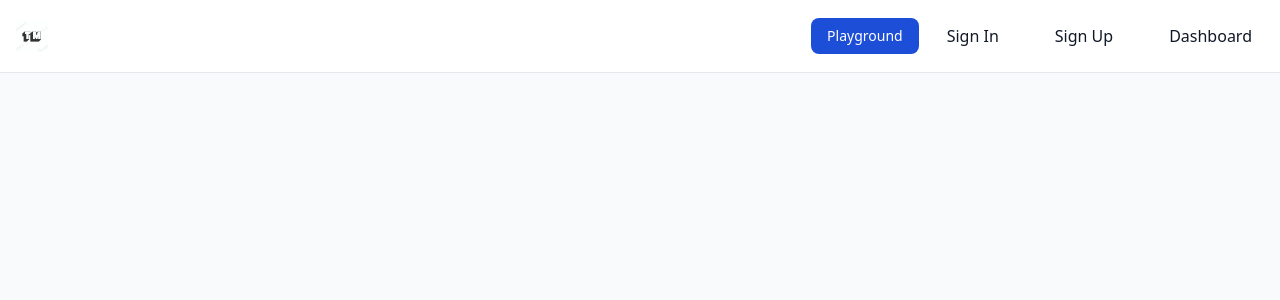
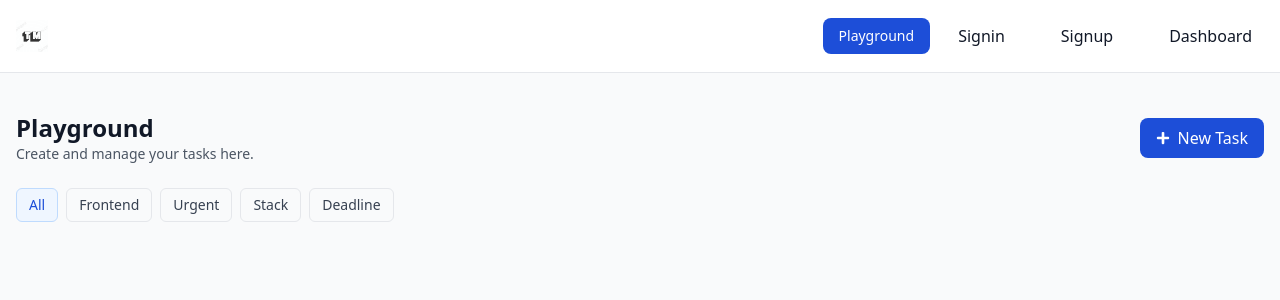
Before and after one commit to Shravancoder01/Task_Web_app, a React (Vite) app: page /playground in a window 1280 px wide. Shown: the top 300 px of the page. Built offline with nearby package versions, Linux system fonts and the light colour scheme.

Commit message:
initialize commit

```diff
--- a/src/components/hero/Navbar.jsx
+++ b/src/components/hero/Navbar.jsx
@@ -48,7 +48,7 @@ const Navbar = () => {
         `}
           >
             <ul className="flex flex-col md:flex-row md:space-x-8 mt-4 md:mt-0 font-medium">
-              {["Sign In", "Sign Up", "Dashboard"].map((item) => (
+              {["signin", "signup", "dashboard"].map((item) => (
                 <li key={item}>
                   <Link
                     to={`/${item}`}
--- a/src/components/pages/PageNotFound.jsx
+++ b/src/components/pages/PageNotFound.jsx
@@ -1,5 +1,7 @@
 import React from "react";
 import { FaExclamationTriangle } from "react-icons/fa";
+import { Link } from "react-router-dom";
+
 
 const PageNotFound = () => {
   return (
@@ -7,7 +9,7 @@ const PageNotFound = () => {
       <h1 style={styles.title}>404</h1>
       <p style={styles.message}>Oops! The page you are looking for does not exist.</p>
       <FaExclamationTriangle style={styles.icon} />
-      <a href="/" style={styles.button}>Go Back Home</a>
+      <Link to="/" style={styles.button}>Go Back Home</Link>
     </div>
   );
 };
--- a/src/components/pages/Playground.jsx
+++ b/src/components/pages/Playground.jsx
@@ -1,11 +1,136 @@
 import React from 'react'
+import { FaPlus, FaTrashAlt } from 'react-icons/fa'
+
+const initialTasks = [
+  {
+    id: 1,
+    title: "My Notes",
+    type: "Private",
+    description: "Personal Folder",
+    labels: ["Frontend", "Urgent"],
+    priority: "Priority & Importance",
+    startDate: "2025-08-01T10:00",
+    endDate: "2025-09-01T12:00",
+    progress: 80,
+  },
+];
 
 const Playground = () => {
+  const [tasks, setTasks] = React.useState(initialTasks);
+  const [activeLabel, setActiveLabel] = React.useState(null);
+  const [sortMode, setSortMode] = React.useState("default");
+
+  const handleDeleteTask = (id) => {
+    const confirmed = window.confirm("Are you sure you want to delete this task?");
+    if (confirmed) {
+      setTasks((prevTasks) => prevTasks.filter((task) => task.id !== id));
+    }
+  };
+
+  const uniqueLabels = [...new Set(tasks.flatMap((task) => task.labels) || [])];
+
+  let filteredTasks = [...tasks];
+  if (activeLabel) {
+    filteredTasks = filteredTasks.filter(
+      (task) => (task.labels || []).includes(activeLabel)
+    );
+  }
+  if (sortMode === "stack") {
+    filteredTasks.sort((a, b) => new Date(b.startDate) - new Date(a.startDate));
+  } else if (sortMode === "deadline") {
+    filteredTasks.sort((a, b) => new Date(a.endDate) - new Date(b.endDate));
+  }
+
   return (
-    <div>
-      <h1>Playground</h1>
-    </div>
-  )
-}
 
-export default Playground
+      <div className="max-h-screen-xl mx-auto px-4 pt-28 pb-10">
+        <div className="flex flex-col sm:flex-row sm:items-center sm:justify-between gap-3 mb-6">
+          <div>
+          <h1 className="text-2xl font-semibold text-gray-900">Playground</h1>
+          <p className="text-gray-600 dark:text-gray-300 text-sm">
+            Create and manage your tasks here.
+          </p>
+          </div>
+
+        <button
+          className="inline-flex items-center gap-2 px-4 py-2 rounded-lg bg-blue-700
+        text-white hover:bg-blue-800 focus:outline-none focus:ring-4 focus:ring-blue-300
+        dark:bg-blue-600 dark:hover:bg-blue-700 dark:focus:ring-blue-800"
+        >
+          <FaPlus className="text-sm" />
+          New Task
+        </button>
+
+
+        </div>
+      <div className="flex flex-wrap gap-2 mb-6">
+        <button
+          onClick={() => {
+            setActiveLabel(null);
+            setSortMode("default");
+          }}
+          className={`px-3 py-1.5 rounded-md text-sm font-medium border
+        ${
+          !activeLabel && sortMode === "default"
+            ? "bg-blue-50 text-blue-700 border-blue-200 dark:bg-blue-900/30 dark:text-blue-200 dark:border-blue-800"
+            : "text-gray-700 border-gray-200 hover:bg-gray-50 dark:text-gray-200 dark:border-gray-700 dark:hover:bg-gray-00"
+        }`}
+        >
+          All
+        </button>
+        {uniqueLabels.map((label) => (
+          <button
+            key={label}
+            onClick={() => {
+              setActiveLabel((prev) => (prev === label ? null : label));
+              setSortMode("default");
+            }}
+            className={`px-3 py-1.5 rounded-md text-sm font-medium border
+            ${
+              activeLabel === label
+                ? "bg-blue-50 text-blue-700 border-blue-200 dark:bg-blue-900/30 dark:text-blue-200 dark:border-blue-800"
+                : "text-gray-700 border-gray-200 hover:bg-gray-50 dark:text-gray-200 dark:border-gray-700 dark:hover:bg-gray-00"
+            }`}
+          >
+            {label}
+          </button>
+        ))}
+
+
+        <button
+          onClick={() => {
+            setActiveLabel(null);
+            setSortMode("stack");
+          }}
+          className={`px-3 py-1.5 rounded-md text-sm font-medium border
+          ${
+            sortMode === "stack"
+              ? "bg-purple-50 text-purple-700 border-purple-200 dark:bg-purple-900/30 dark:text-purple-200 dark:border-purple-800"
+              : "text-gray-700 border-gray-200 hover:bg-gray-50 dark:text-gray-200 dark:border-gray-700 dark:hover:bg-gray-00"
+          }`}
+        >
+          Stack
+        </button>
+
+
+
+        <button
+          onClick={() => {
+            setActiveLabel(null);
+            setSortMode("deadline");
+          }}
+          className={`px-3 py-1.5 rounded-md text-sm font-medium border
+          ${
+            sortMode === "deadline"
+              ? "bg-red-50 text-red-700 border-red-200 dark:bg-red-900/30 dark:text-red-200 dark:border-red-800"
+              : "text-gray-700 border-gray-200 hover:bg-gray-50 dark:text-gray-200 dark:border-gray-700 dark:hover:bg-gray-00"
+          }`}
+        >
+          Deadline
+        </button>
+      </div>
+      </div>
+  );
+};
+
+export default Playground;
--- a/src/components/register/SignUp.jsx
+++ b/src/components/register/SignUp.jsx
@@ -51,7 +51,7 @@ const Signup = () => {
             <p className="text-sm text-center text-gray-600 mt-4">
               {" "}Already have an account?{" "}
               <a
-                href="/login"
+                href="/signin"
                 className="text-green-600 hover:underline"
               >
                 Sign In
--- a/src/components/register/Signin.jsx
+++ b/src/components/register/Signin.jsx
@@ -36,7 +36,7 @@ const Signin = () => {
             <p className="text-sm text-center text-gray-600 mt-4">
               {" "}Don't have an account?{" "}
               <a
-                href="/register"
+                href="/signup"
                 className="text-green-600 hover:underline"
               >
                 Sign up
```
